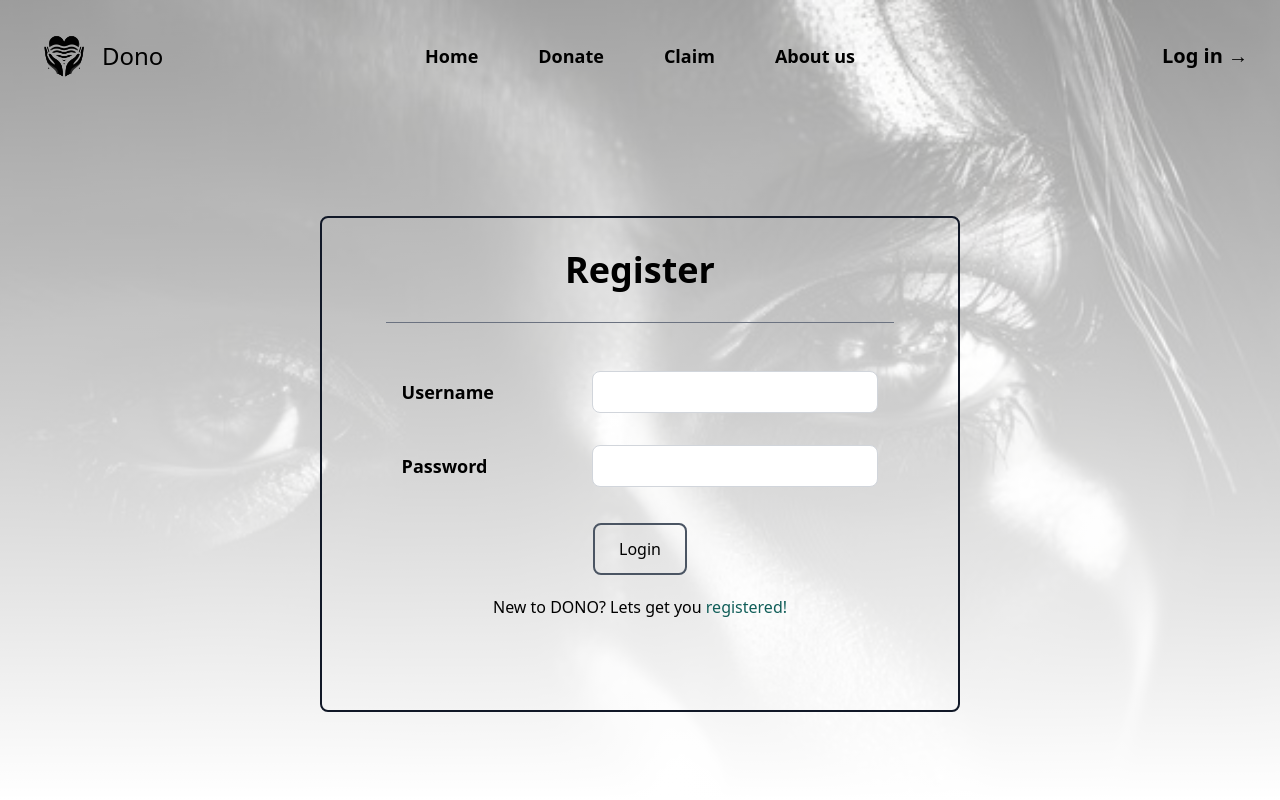
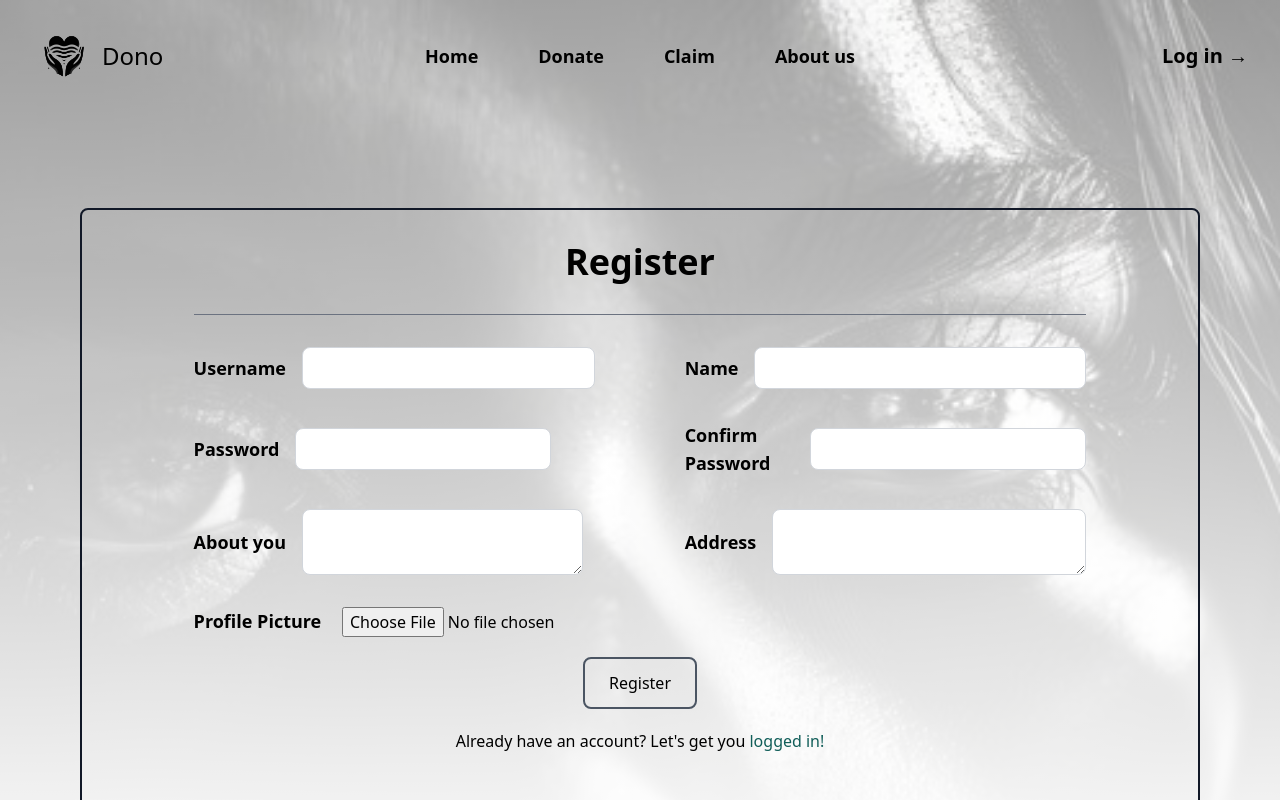
Before and after one commit to vivksingh/DonoDot, a React (Vite) app: page /register in a window 1280 px wide. Shown: the top 800 px of the page. Built offline with nearby package versions, Linux system fonts and the light colour scheme.

Commit message:
added auth

```diff
--- a/src/App.jsx
+++ b/src/App.jsx
@@ -24,13 +24,16 @@ function App() {
 
         {/* Protected Routes */}
         <Route path='/donate' element={
-          <ProtectedRoute>
-            <DonatePage />
-          </ProtectedRoute>
+
+              <DonatePage />
+
+
         } />
+
         <Route path='/claim' element={
 
             <ClaimPage />
+
 
         } />
 
--- a/src/Components/Auth/LoginForm.jsx
+++ b/src/Components/Auth/LoginForm.jsx
@@ -2,12 +2,13 @@ import bg from "../../assets/loginpage.jpg";
 import { Link } from "react-router-dom";
 
 function LoginForm() {
+
   return (
     <section>
       <div
         className="pt-32 min-h-screen flex justify-center items-center"
         style={{
-          backgroundImage: `linear-gradient(rgba(255,255,255,0.60), rgba(255,255,255,1)), url(${bg})`,
+          backgroundImage: `linear-gradient(rgba(255,255,255,0.6), rgba(255,255,255,1)), url(${bg})`,
           backgroundPosition: 'center',
           backgroundRepeat: 'no-repeat',
           backgroundSize: 'cover',
@@ -19,13 +20,14 @@ function LoginForm() {
 
           <form action="" className="pt-8 flex flex-col items-center">
             <div className="w-[80%] flex items-center justify-between p-4">
-              <label htmlFor="email" className="text-lg font-semibold">
+              <label htmlFor="username" className="text-lg font-semibold">
                 Username
               </label>
               <input
-                type="email"
-                name="email"
-                id="email"
+                required
+                type="username"
+                name="username"
+                id="username"
                 className="w-[60%] p-2 rounded-lg border border-gray-300"
               />
             </div>
@@ -35,6 +37,7 @@ function LoginForm() {
                 Password
               </label>
               <input
+                required
                 type="password"
                 name="password"
                 id="password"
--- a/src/Components/Auth/RegisterForm.jsx
+++ b/src/Components/Auth/RegisterForm.jsx
@@ -1,52 +1,197 @@
 import { Link } from "react-router-dom";
 import bg from "../../assets/loginpage.jpg";
+import { useRef, useState } from "react";
+
+function RegisterForm() {
+  const passwordRef = useRef();
+  const confirmPasswordRef = useRef();
+  const [img, setImg] = useState(null);
+  const [user, setUser] = useState({
+    username: "",
+    name: "",
+    password: "",
+    about: "",
+    address: "",
+  });
+
+  const handleInputChange = (e) => {
+    const { name, value } = e.target;
+    setUser({ ...user, [name]: value });
+  };
+
+  const handleFileChange = (e) => {
+    setImg(e.target.files[0]);
+  };
+
+  const isValidPassword = () => {
+    return passwordRef.current.value === confirmPasswordRef.current.value;
+  };
+
+  const isValidUsername = async () => {
+    return fetch(`http://localhost:8080/users/available/${user.username}`)
+      .then(res => res.json())
+      .then(res => {
+        console.log(res)
+        return res;
+      })
+      .catch(err => {
+        alert('an error occured');
+        console.log(err);
+        return true;
+      });
+  };
 
 
-function RegisterForm() {
+  const onSubmit = async (e) => {
+    e.preventDefault();
+
+    if (!isValidPassword()) {
+      alert("Password does not match! Try again");
+      return;
+    }
+
+    if (!(await isValidUsername())) {
+      alert("Username already exists! Try again");
+      return;
+    }
+
+    const data = new FormData();
+    const userData = {
+      name: user.name,
+      username: user.username,
+      password: user.password,
+      about: user.about,
+      address: user.address,
+    };
+
+    data.append("user", new Blob([JSON.stringify(userData)], { type: "application/json" }));
+    data.append("profile_pic", img);
+
+
+
+    // Perform the form submission with your backend endpoint
+    // Example:
+    // await fetch('http://localhost:8080/api/register', { method: 'POST', body: data });
+  };
+
   return (
     <section>
       <div
         className="pt-32 min-h-screen flex justify-center items-center"
         style={{
           backgroundImage: `linear-gradient(rgba(255,255,255,0.60), rgba(255,255,255,1)), url(${bg})`,
-          backgroundPosition: 'center',
-          backgroundRepeat: 'no-repeat',
-          backgroundSize: 'cover',
+          backgroundPosition: "center",
+          backgroundRepeat: "no-repeat",
+          backgroundSize: "cover",
         }}
       >
-        <div className="border-2 border-gray-900 rounded-lg m-20 h-[62vh] w-[50vw]">
+        <div className="border-2 border-gray-900 rounded-lg m-20 h-[80vh] w-[90vw]">
           <h1 className="text-4xl font-bold text-center p-8">Register</h1>
           <hr className="w-[80%] mx-auto border-gray-500" />
 
-          <form action="" className="pt-8 flex flex-col items-center">
-            <div className="w-[80%] flex items-center justify-between p-4">
-              <label htmlFor="email" className="text-lg font-semibold">
+          <form onSubmit={onSubmit} className="pt-8 flex flex-col items-center">
+            <div className="w-[80%] flex flex-col space-y-8">
+              <div className="w-full flex justify-between">
+                <div className="w-[45%] flex items-center gap-4">
+                  <label htmlFor="username" className="text-lg font-semibold">
                     Username
                   </label>
                   <input
-                type="email"
-                name="email"
-                id="email"
-                className="w-[60%] p-2 rounded-lg border border-gray-300"
+                    required
+                    onChange={handleInputChange}
+                    type="text"
+                    name="username"
+                    id="username"
+                    className="w-full p-2 rounded-lg border border-gray-300"
                   />
                 </div>
+                <div className="w-[45%] flex items-center gap-4">
+                  <label htmlFor="name" className="text-lg font-semibold">
+                    Name
+                  </label>
+                  <input
+                    onChange={handleInputChange}
+                    required
+                    type="name"
+                    name="name"
+                    id="name"
+                    className="w-full p-2 rounded-lg border border-gray-300"
+                  />
+                </div>
+              </div>
 
-            <div className="w-[80%] flex items-center justify-between p-4">
-              <label htmlFor="email" className="text-lg font-semibold">
+              <div className="w-full flex justify-between">
+                <div className="w-[40%] flex items-center gap-4">
+                  <label htmlFor="password" className="text-lg font-semibold">
                     Password
                   </label>
                   <input
+                    required
+                    ref={passwordRef}
                     type="password"
                     name="password"
                     id="password"
-                className="w-[60%] p-2 rounded-lg border border-gray-300"
+                    className="w-full p-2 rounded-lg border border-gray-300"
                   />
                 </div>
+                <div className="w-[45%] flex items-center gap-4">
+                  <label htmlFor="confirm-password" className="text-lg font-semibold">
+                    Confirm Password
+                  </label>
+                  <input
+                    required
+                    ref={confirmPasswordRef}
+                    type="password"
+                    name="confirm-password"
+                    id="confirm-password"
+                    className="w-full p-2 rounded-lg border border-gray-300"
+                  />
+                </div>
+              </div>
 
-            <button className="border-2 border-gray-600 px-6 py-3 rounded-lg mt-5 hover:border-white hover:bg-indigo-600 hover:text-white mb-5"> Login </button>
-            <p>New to DONO? Lets get you <Link to="/register" className="text-teal-800">registered!</Link></p>
+              <div className="w-full flex justify-between">
+                <div className="w-[45%] flex items-center gap-4">
+                  <label htmlFor="about" className="text-lg font-semibold">
+                    About you
+                  </label>
+                  <textarea
+                    onChange={handleInputChange}
+                    name="about"
+                    id="about"
+                    className="w-[70%] p-2 rounded-lg border border-gray-300"
+                  />
+                </div>
+                <div className="w-[45%] flex items-center gap-4">
+                  <label htmlFor="address" className="text-lg font-semibold">
+                    Address
+                  </label>
+                  <textarea
+                    onChange={handleInputChange}
+                    name="address"
+                    id="address"
+                    className="w-full p-2 rounded-lg border border-gray-300"
+                  />
+                </div>
+              </div>
+
+              <div>
+                <label htmlFor="profile-pic" className="text-lg font-semibold">
+                  Profile Picture{" "}
+                </label>
+                <input onChange={handleFileChange} className="px-4" id="profile-pic" type="file" />
+              </div>
+            </div>
+
+            <button className="border-2 border-gray-600 px-6 py-3 rounded-lg mt-5 hover:border-white hover:bg-indigo-600 hover:text-white mb-5">
+              Register
+            </button>
+            <p>
+              Already have an account? Let's get you{" "}
+              <Link to="/login" className="text-teal-800">
+                logged in!
+              </Link>
+            </p>
           </form>
-
         </div>
       </div>
     </section>
--- a/src/Components/DonateForm/DonatePageHero.jsx
+++ b/src/Components/DonateForm/DonatePageHero.jsx
@@ -25,7 +25,7 @@ function DonatePageHero() {
                     className="rounded-md bg-indigo-600 px-3.5 py-2.5 text-sm font-semibold text-white shadow-sm hover:bg-indigo-500 focus-visible:outline focus-visible:outline-2 focus-visible:outline-offset-2 focus-visible:outline-indigo-600">
                     Donate Now!
                   </a>
-                  <a href="#" className="text-sm font-semibold leading-6 text-gray-900">
+                  <a href="/about-us" className="text-sm font-semibold leading-6 text-gray-900">
                     Learn more <span aria-hidden="true">→</span>
                   </a>
                 </div>
--- a/src/Components/Dummy.jsx
+++ b/src/Components/Dummy.jsx
@@ -1,3 +1,3 @@
 export default function Dummy(){
-    return <div>Component</div>;
+    return <div>dummy</div>;
 }
--- a/src/Components/Footer.jsx
+++ b/src/Components/Footer.jsx
@@ -32,7 +32,7 @@ function Footer() {
       <div id="links" className="flex flex-col gap-5 sm:flex-row sm:gap-12">
         <Link to="/about-us">Terms of Use</Link>
         <Link to="/about-us">About Us</Link>
-        <Link to="/about-us#faq">FAQs</Link>
+        <Link to="/about-us">FAQs</Link>
         <Link to="/about-us">Contact Us</Link>
         <Link to="/about-us#mission">Our Mission</Link>
         </div>
```
Also changed, not shown: src/Components/DonateForm/DonateForm.jsx (+4 -4 lines). Lines whose indentation alone changed are shown as unchanged.
